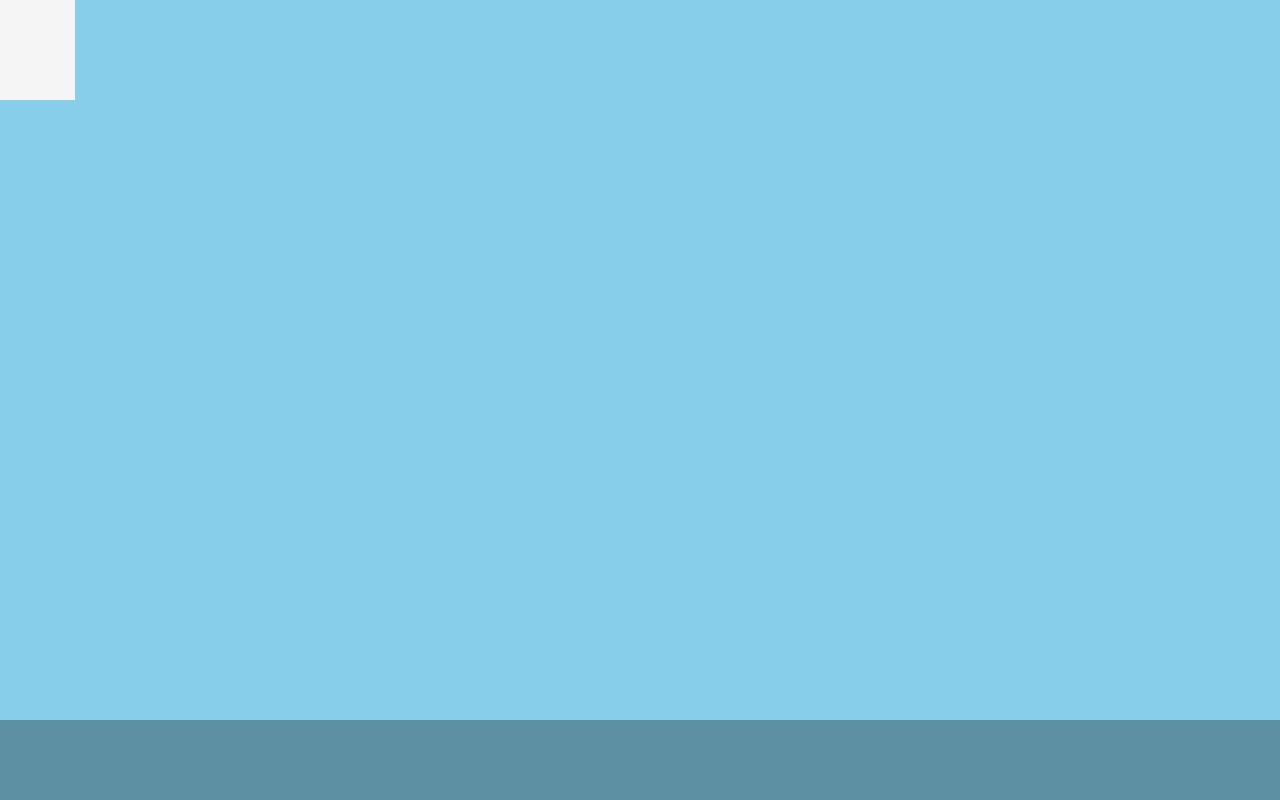
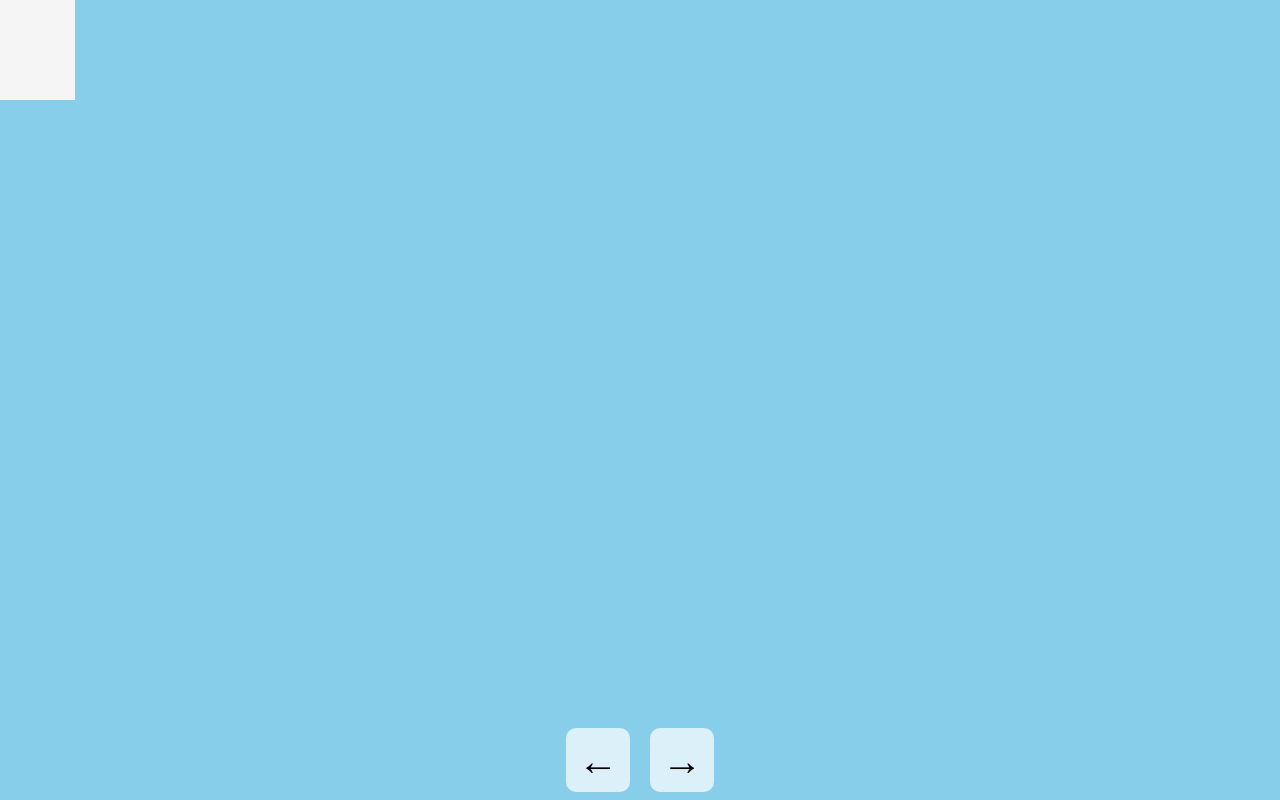
Before and after one commit to kyurururn/ruler, a plain HTML site: page index.html in a window 1280 px wide. Drawn offline with nearby package versions, Linux system fonts and the light colour scheme.

Commit message:
Add files via upload

```diff
--- a/index.html
+++ b/index.html
@@ -8,6 +8,8 @@
     </head>
     <body>
         <div class="menu">
+            <div class="menu_left" onclick="left()">←</div>
+            <div class="menu_right" onclick="right()">→</div>
         </div>
         <div class="over">
             <div class="ruler" id="ruler">
--- a/main.css
+++ b/main.css
@@ -52,9 +52,38 @@
 .menu{
     height:10vh;
     width:100vw;
-    background-color:black;
     position:fixed;
     z-index:100;
-    opacity:0.3;
     bottom:0;
+    display:flex;
+    justify-content:center;
+    align-items:center;
 }
+
+.menu_left{
+    height:8vh;
+    width:8vh;
+    background-color:rgba(255,255,255,0.7);
+    margin-right:10px;
+    margin-left:10px;
+    font-family:'Quicksand', sans-serif;
+    display:flex;
+    align-items:center;
+    justify-content:center;
+    font-size:5vh;
+    border-radius:10px;
+}
+
+.menu_right{
+    height:8vh;
+    width:8vh;
+    background-color:rgba(255,255,255,0.7);
+    margin-right:10px;
+    margin-left:10px;
+    font-family:'Quicksand', sans-serif;
+    display:flex;
+    align-items:center;
+    justify-content:center;
+    font-size:5vh;
+    border-radius:10px;
+}
--- a/main.js
+++ b/main.js
@@ -49,6 +49,8 @@ let iphone_wh = {"3g"      :[3.5,320,480],
                  "msi"     :[14 ,1280,720]}
 
 let ruler = document.getElementById("ruler");
+let ruler_height;
+let ruler_width;
 
 if(navigator.userAgent.indexOf("iPhone") > 0 || true){
     let screen_w = window.screen.width;
@@ -81,7 +83,9 @@ if(navigator.userAgent.indexOf("iPhone") > 0 || true){
     let width_px_per_mm  = width_px / width_mm;
     let scale_lim = Math.floor(window.innerHeight / height_px_per_mm / 10) * 10 - 10;
 
+    ruler_height = height_px_per_mm * (scale_lim + 10);
     ruler.style.height = height_px_per_mm * (scale_lim + 10) + "px";
+    ruler_width = 75;
     ruler.style.width = 75 + "px";
 
     for(let i = 0; i < scale_lim + 1; ++i){
@@ -138,4 +142,20 @@ interact(".over").gesturable({
             ruler.style.transform = "translate(" + pos.x + "px," + pos.y + "px) rotate(" + ang(angle) + "deg)";
         }
     }
-})
+});
+
+const left = () => {
+    pos.x = 0;
+    pos.y = (window.innerHeight - ruler_height) / 2;
+    angle = 0;
+    ruler.style.transform = "translate(" + pos.x + "px," + pos.y + "px) rotate(" + ang(angle) + "deg)";
+}
+
+const right = () => {
+    pos.x = window.innerWidth - ruler_width;
+    pos.y = (window.innerHeight - ruler_height) / 2;
+    angle = 180;
+    ruler.style.transform = "translate(" + pos.x + "px," + pos.y + "px) rotate(" + ang(angle) + "deg)";
+}
+
+left();
```
